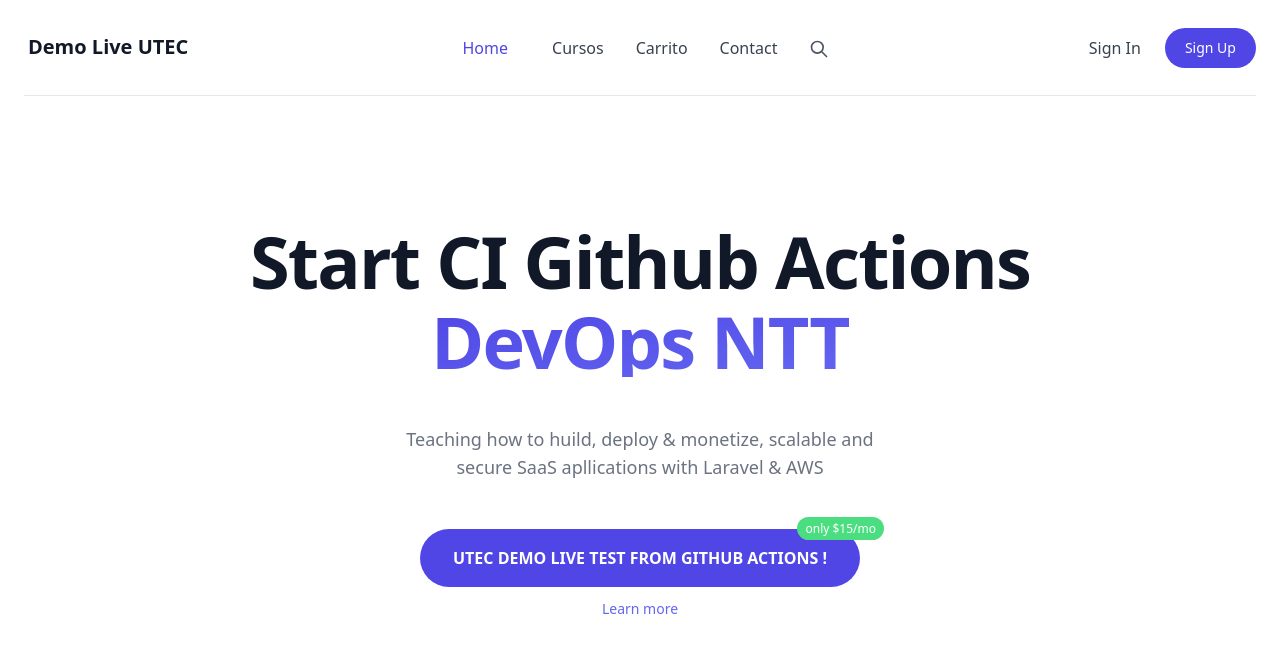
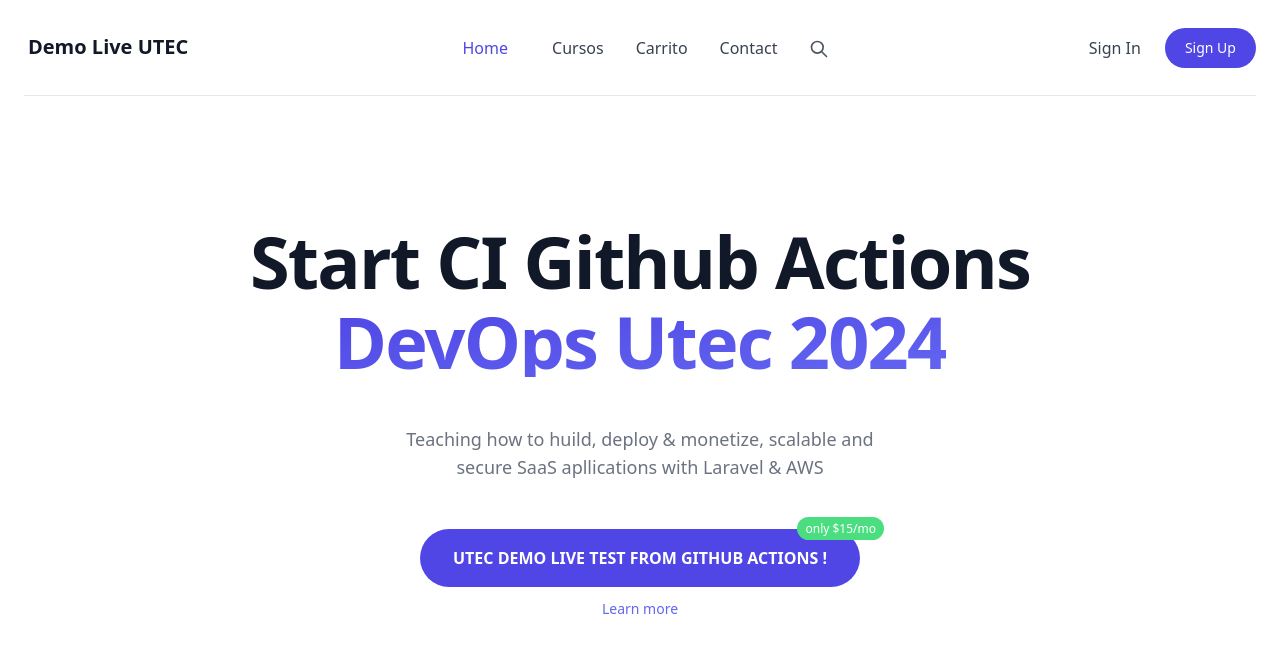
Before and after one commit to jrojasde/node-aws-utec, a website: page html/index.html in a window 1280 px wide. Drawn offline with nearby package versions, Linux system fonts and the light colour scheme.

Commit message:
Update index.html

```diff
--- a/html/index.html
+++ b/html/index.html
@@ -1346,7 +1346,7 @@
                 <h1
                     class="text-5xl font-extrabold leading-10 tracking-tight text-left text-gray-900 md:text-center sm:leading-none md:text-6xl lg:text-7xl">
                     <span class="inline md:block">Start CI Github Actions</span> <span
-                        class="relative mt-2 text-transparent bg-clip-text bg-gradient-to-br from-indigo-600 to-indigo-500 md:inline-block">DevOps NTT</span></h1>
+                        class="relative mt-2 text-transparent bg-clip-text bg-gradient-to-br from-indigo-600 to-indigo-500 md:inline-block">DevOps Utec 2024</span></h1>
                 <div class="mx-auto mt-5 text-gray-500 md:mt-12 md:max-w-lg md:text-center lg:text-lg">Teaching how to huild, deploy & monetize, scalable and secure
                     SaaS apllications with Laravel & AWS</div>
                 <div class="flex flex-col items-center mt-12 text-center">
```
